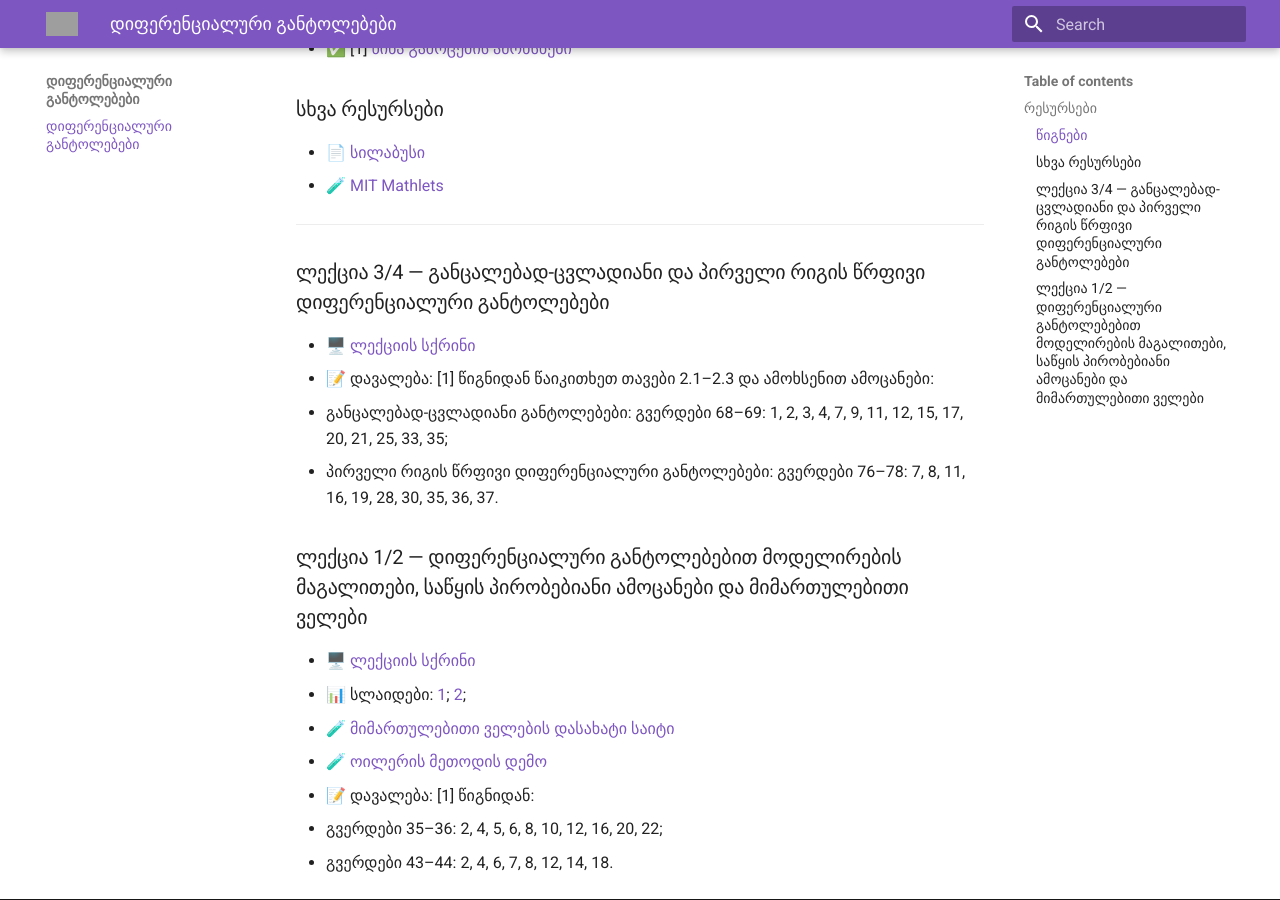
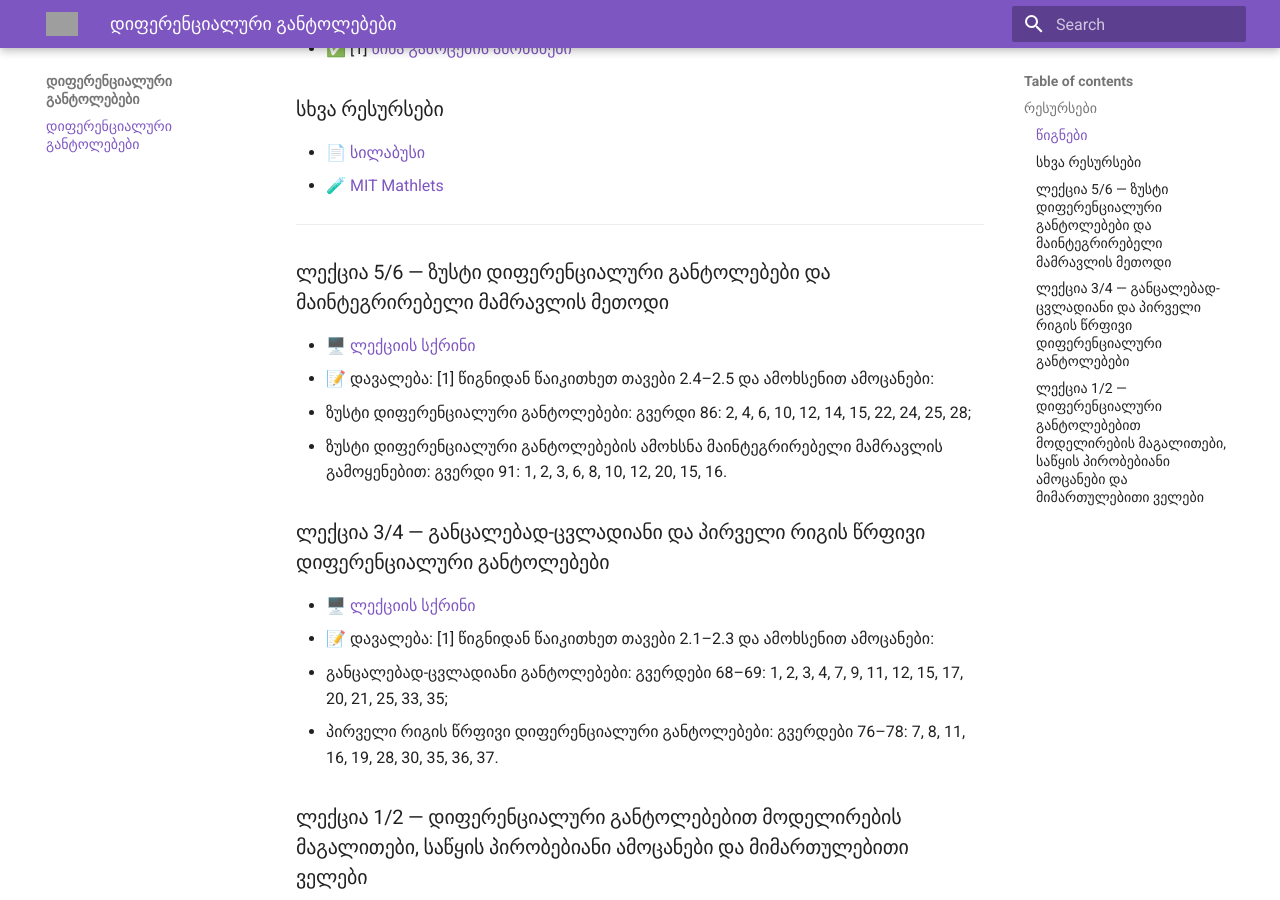
Before and after one commit to gugavar/differential-equations-fall-2026-agruni, an MkDocs documentation site: the page built from docs/index.md, in a window 1280 px wide and 900 px high, scrolled down 367 px. Built offline with MkDocs 1.6.1 and Material for MkDocs 9.7.7, drawn with Linux system fonts in a browser that asks for light colours; grey boxes are pictures that could not be loaded.

Commit message:
Update index.md

```diff
--- a/docs/index.md
+++ b/docs/index.md
@@ -16,6 +16,13 @@
 
 
 ---
+### ლექცია 5/6 — ზუსტი დიფერენციალური განტოლებები და მაინტეგრირებელი მამრავლის მეთოდი
+
+- 🖥️ [ლექციის სქრინი](https://drive.google.com/file/d/1fk4gmuEwiW4MFjsIncGmcmXWCH_PvcFu/view?usp=drive_link)
+- 📝 დავალება: [1] წიგნიდან წაიკითხეთ თავები 2.4–2.5 და ამოხსენით ამოცანები:
+  - ზუსტი დიფერენციალური განტოლებები: გვერდი 86: 2, 4, 6, 10, 12, 14, 15, 22, 24, 25, 28;
+  - ზუსტი დიფერენციალური განტოლებების ამოხსნა მაინტეგრირებელი მამრავლის გამოყენებით: გვერდი 91: 1, 2, 3, 6, 8, 10, 12, 20, 15, 16.
+
 ### ლექცია 3/4 — განცალებად-ცვლადიანი და პირველი რიგის წრფივი დიფერენციალური განტოლებები
 
 - 🖥️ [ლექციის სქრინი](https://drive.google.com/file/d/14mADHbTYNlcQO6C5dPON0nMRPwZIQHMD/view?usp=drive_link)
```
